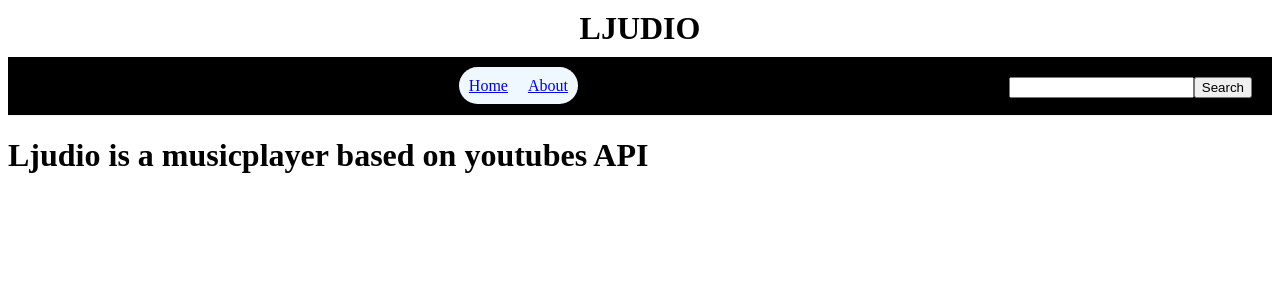
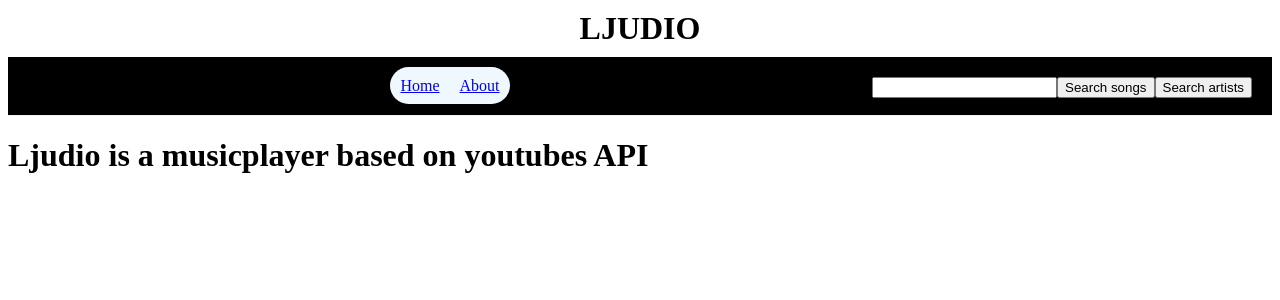
Before and after one commit to AntonBaric/Ljudio, a React (Vite) app: page /about in a window 1280 px wide. Shown: the top 300 px of the page. Built offline with nearby package versions, Linux system fonts and the light colour scheme.

Commit message:
separated song and search button (for functional purposes)

```diff
--- a/src/App.jsx
+++ b/src/App.jsx
@@ -3,6 +3,7 @@ import NavBar from './components/NavBar'
 import Home from './views/Home'
 import About from './views/About'
 import SearchResults from './views/SearchResults'
+import ArtistSearchResults from './views/ArtistSearchResults'
 import Player from './components/Player'
 
 import {
@@ -27,8 +28,11 @@ function App() {
             <Route exact path="/about">
               <About/>
             </Route>
-            <Route exact path="/search/:searchString">
+            <Route exact path="/search/songs/:searchString">
               <SearchResults/>
+            </Route>
+            <Route exact path="/search/artists/:searchString">
+              <ArtistSearchResults/>
             </Route>
             <Route exact path="/watch/:videoId">
               <Player/>
--- a/src/components/NavBar.jsx
+++ b/src/components/NavBar.jsx
@@ -11,8 +11,11 @@ function NavBar() {
 
 			<form className="SearchBar">
 			<input type="text" value={searchString} onChange={e => { setSearchString(e.target.value)}}/>
-			<Link to={`/search/${searchString}`}>
-			<button type="submit">Search</button>
+			<Link to={`/search/songs/${searchString}`}>
+			<button type="submit">Search songs</button>
+			</Link>
+			<Link to={`/search/artists/${searchString}`}>
+			<button type="submit">Search artists</button>
 			</Link>
 			</form>
 		</div>
--- /dev/null
+++ b/src/views/ArtistSearchResults.jsx
@@ -0,0 +1,39 @@
+import React, { useState, useEffect } from 'react'
+import axios from 'axios'
+import { useParams, Link } from 'react-router-dom'
+
+function ArtistSearchResults() {
+  const [artists, setArtists] = useState([])
+  const [url, setUrl] = useState([])
+  const { content = [] } = artists
+  const { thumbnails = [] } = url
+  const { searchString } = useParams()
+
+
+  useEffect(() => {
+    axios
+      .get(`https://yt-music-api.herokuapp.com/api/yt/artists/${searchString}`)
+      .then(res => {
+        console.log(res)
+        setArtists(res.data)
+        setUrl(res.data)
+      })
+      .catch(err => {
+        console.log(err);
+      })
+  }, [searchString])
+
+  return (
+    <div>
+      { <ul>
+        {content.map(artist => (
+          <li key={artist.browseId}>
+            {artist.name}
+          </li>
+        ))}
+      </ul> }
+    </div>
+  )
+}
+
+export default ArtistSearchResults
--- a/src/views/SearchResults.jsx
+++ b/src/views/SearchResults.jsx
@@ -4,9 +4,7 @@ import { useParams, Link } from 'react-router-dom'
 
 function SearchResults() {
   const [songs, setSongs] = useState([])
-  const [artists, setArtists] = useState([])
-  const { songContent = [] } = songs // songs must be an array in order to use .map
-  const { artistContent = [] } = artists
+  const { content = [] } = songs // songs must be an array in order to use .map
   const { searchString } = useParams()
 
   useEffect(() => {
@@ -21,22 +19,10 @@ function SearchResults() {
       })
   }, [searchString])
 
-  useEffect(() => {
-    axios
-      .get(`https://yt-music-api.herokuapp.com/api/yt/artists/${searchString}`)
-      .then(res => {
-        console.log(res)
-        setArtists(res.data)
-      })
-      .catch(err => {
-        console.log(err);
-      })
-  }, [searchString])
-
   return (
     <div>
       {<ul>
-        {songContent.map(song => (
+        {content.map(song => (
           <li key={song.videoId}>
             <Link to={`/watch/${song.videoId}`}>
               {song.name} - {song.artist.name}
@@ -44,13 +30,6 @@ function SearchResults() {
           </li>
         ))}
       </ul>}
-      { <ul>
-        {artistContent.map(artist => (
-          <li key={artist.browseId}>
-            {artist.name}
-          </li>
-        ))}
-      </ul> }
     </div>
   )
 }
```
